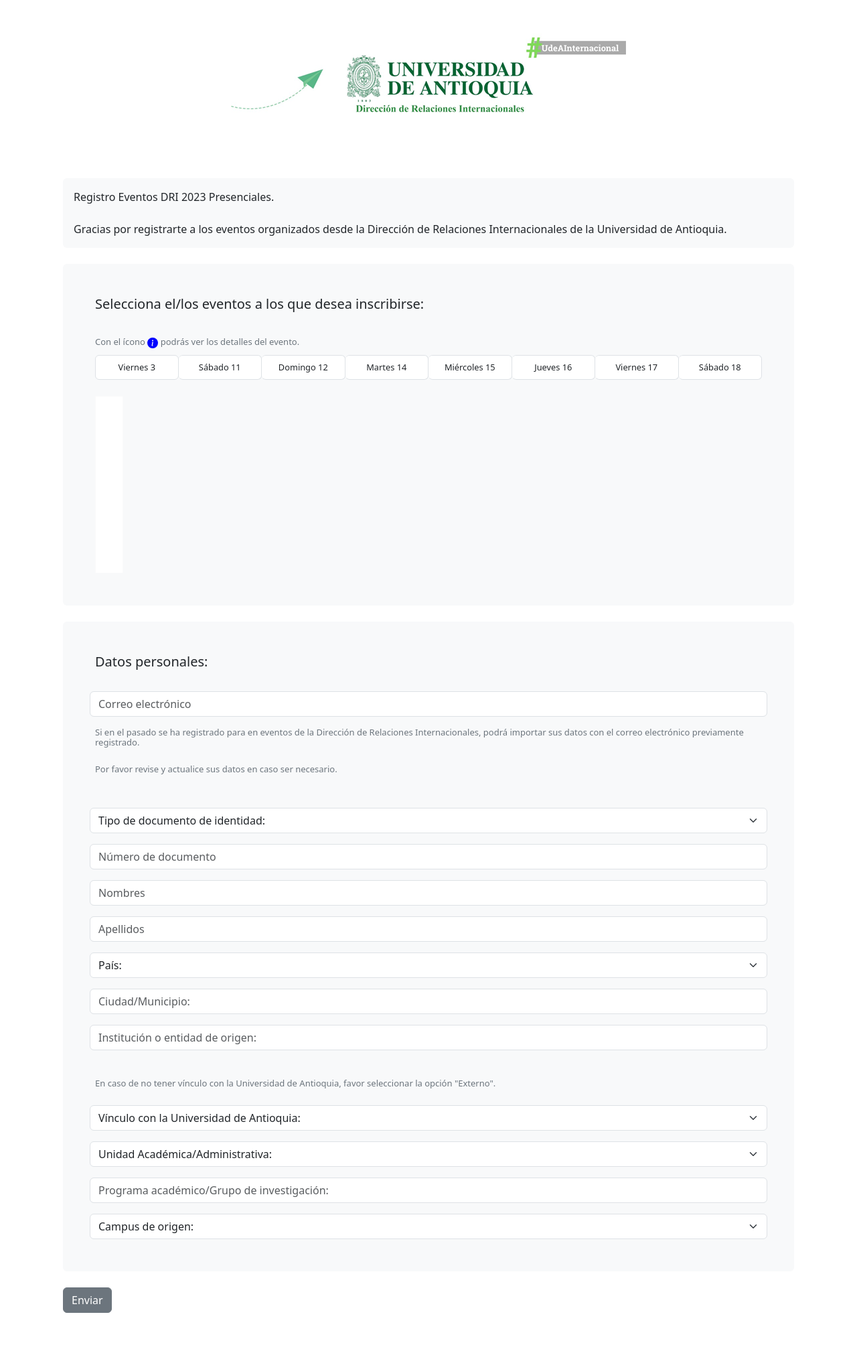
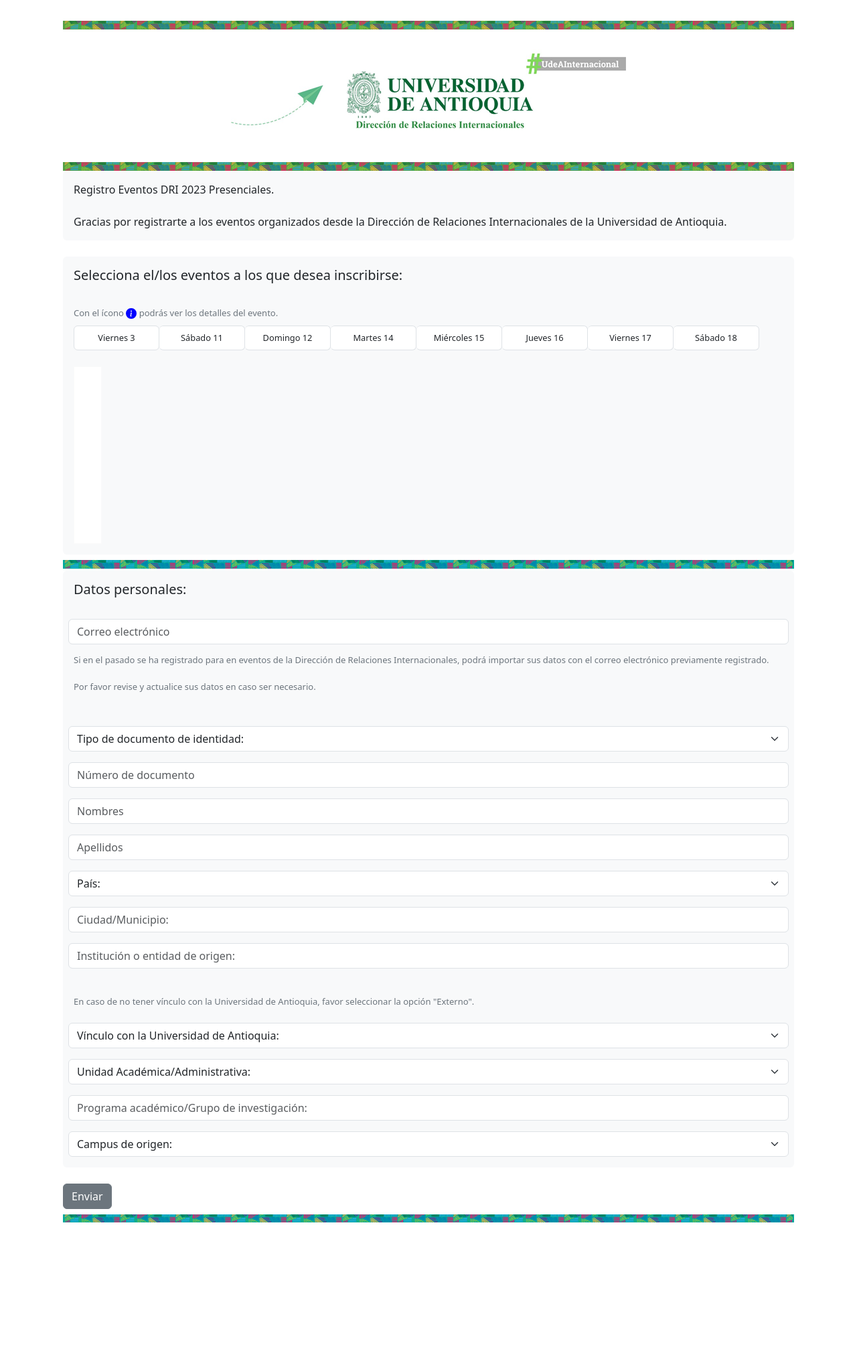
Before and after one commit to fedevergara/dri_toolbox, a Flask app: page /registro_eventos in a window 1280 px wide. Shown: the whole page at 67% size. After the commit the page ends 1825 px from the top, so only its background shows below. Run offline with Flask 3, Linux system fonts and the light colour scheme; parts of the project's set-up code (start-up, migrations or seed data) failed here and were passed over.

Commit message:
Added banners DPEP

```diff
--- a/templates/formulario_eventos.html
+++ b/templates/formulario_eventos.html
@@ -35,7 +35,7 @@
 
     <form action="/registro_eventos" method="POST" id="registro_eventos">
 
-        <div class="form-section bg-body-tertiary p-5 rounded">
+        <div class="form-section bg-body-tertiary p-3 rounded">
             <p class="h5">Selecciona el/los eventos a los que desea inscribirse:</p></br>
             <div style="margin-bottom: 5px;"></div>
             <p class="h6" style="color:#6c757d;font-size:13px">
@@ -43,8 +43,9 @@
 
             {% include "eventos.html" %}
         </div>
-        </br>
-        <div class="form-section bg-body-tertiary p-5 rounded">
+        <img src="/static/DPEP_line_vc.png" class="img-fluid" alt="Banner">
+        <div class="form-section bg-body-tertiary p-3 rounded">
+
             <p class="h5">Datos personales:</p></br>
 
             <div class="row g-3">
@@ -109,6 +110,7 @@
         </br><div class="col-12">
             <input type="submit" id="enviar" name="enviar" value="Enviar" class="btn btn-secondary"/>
         </div>
+        <img src="/static/DPEP_line_vc.png" class="img-fluid" alt="Banner">
 
     <script src="/static/js/buscar_correo.js"></script>
     <script src="/static/js/validaciones.js"></script>
--- a/templates/registro_eventos.html
+++ b/templates/registro_eventos.html
@@ -1,16 +1,14 @@
 {% extends "base_clean.html" %}
-
 {% block content %}
 
 <main class="container">
+    <img src="/static/DPEP_line_v.png" class="img-fluid" alt="Banner">
+
   <div class="contenedor">
     <img src="/static/banner_sm.png" class="img-fluid" alt="Banner">
+    <img src="/static/DPEP_line_v.png" class="img-fluid" alt="Banner">
   </div>
-  </br>
-
-  </br>
   {% include "formulario_eventos.html" %}
-
 </main>
 
 {% endblock %}
```
Also changed, not shown: static/DPEP_line_a.png (added), static/DPEP_line_f.png (added), static/DPEP_line_v.png (added), static/DPEP_line_vc.png (added).
